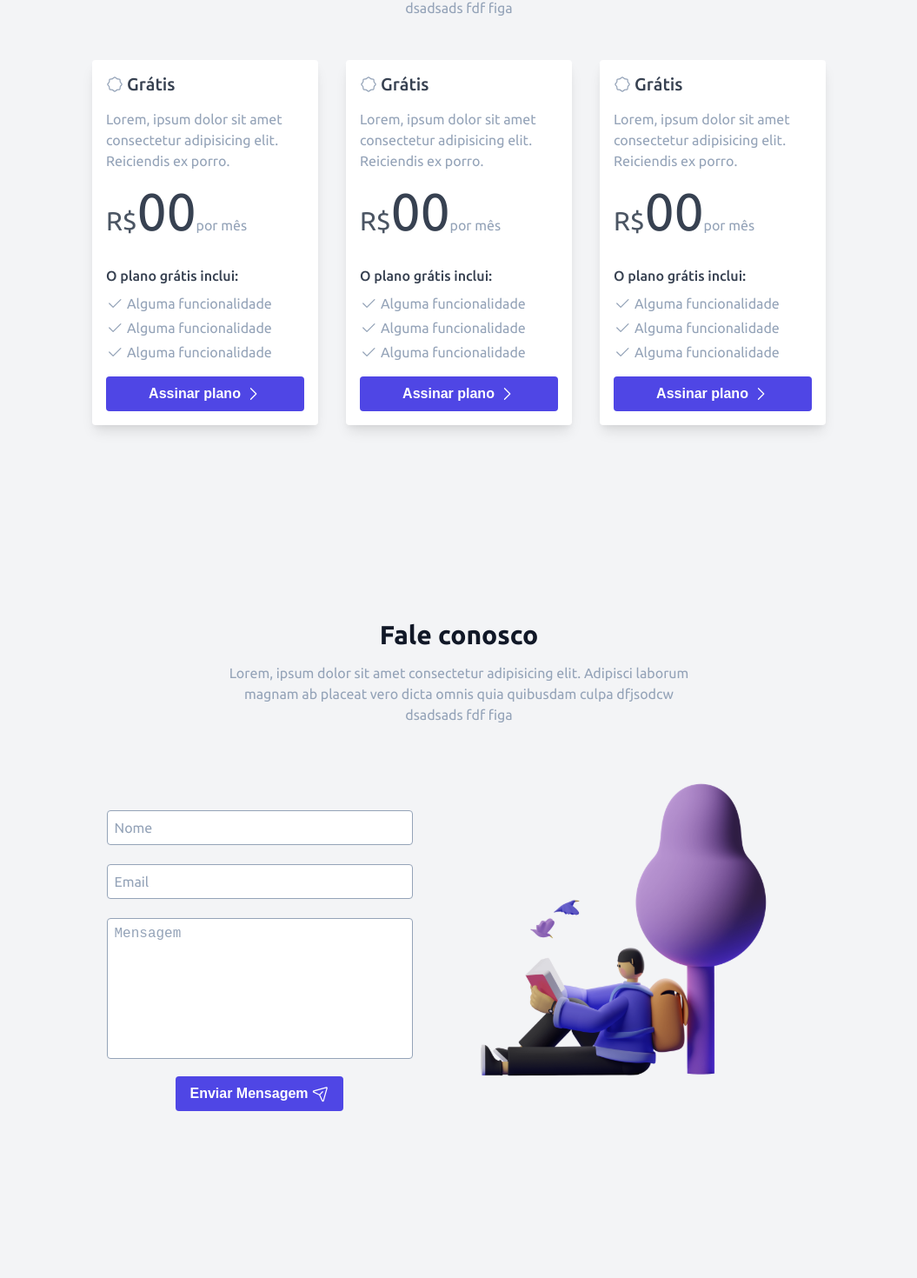
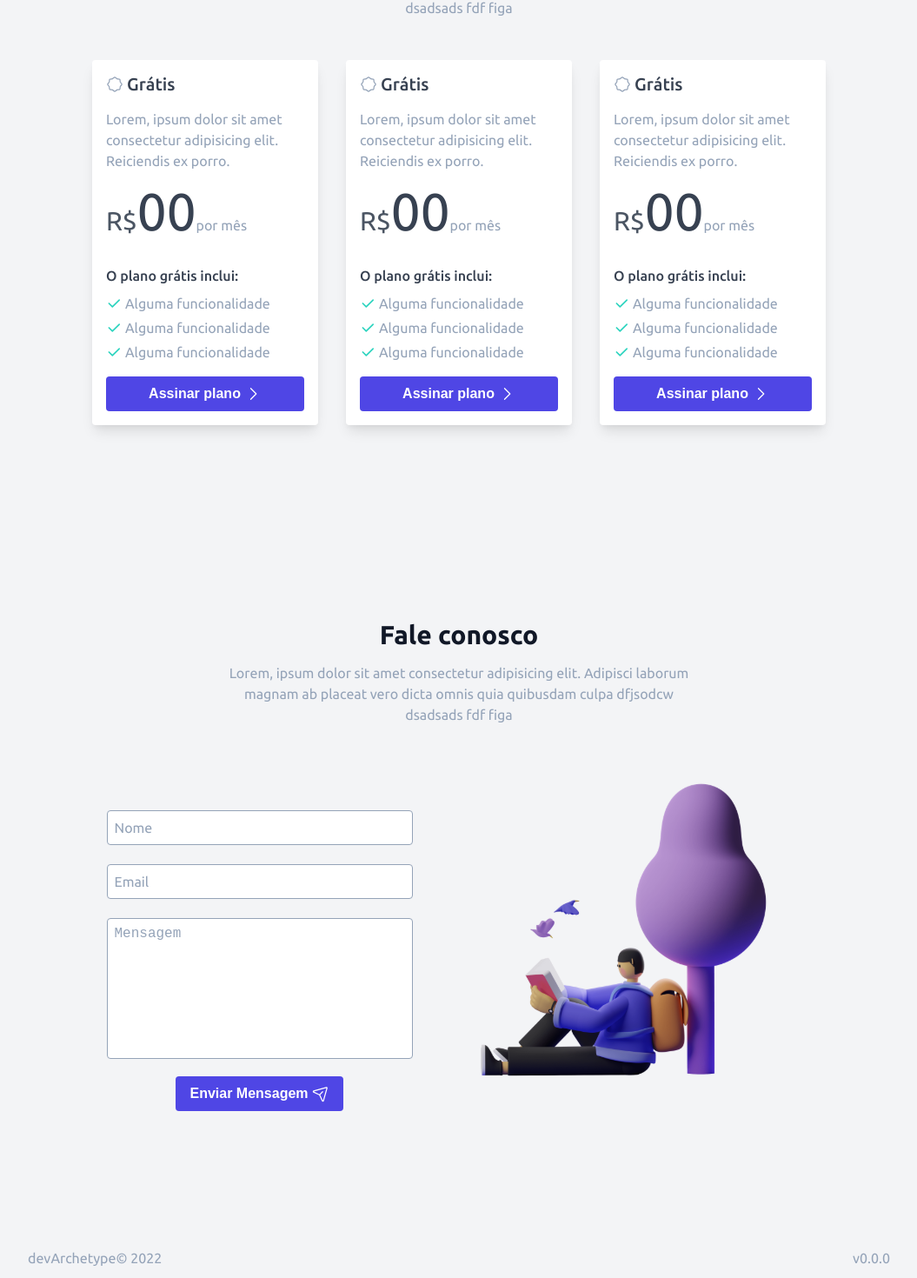
Before and after one commit to devArchetype/recognizer-frontend, a React (Vite) app: page /home in a window 1280 px wide. Shown: the part 1045-2515 px from the top of the page at 87% size, without its empty margins (112-1167 px from the left). Before the commit the page ends 2464 px from the top, so only its background shows below. Built offline with nearby package versions, Linux system fonts and the light colour scheme.

Commit message:
:sparkles: feat: create home page footer

```diff
--- a/src/components/Button/index.tsx
+++ b/src/components/Button/index.tsx
@@ -9,7 +9,7 @@ interface ButtonProps extends HTMLAttributes<HTMLButtonElement> {
   srLabel?: boolean;
   icon?: JSX.Element;
   iconLeft?: boolean;
-  variant?: 'primary' | 'secondary' | 'tertiary' | 'line' | 'icon' | 'danger';
+  variant?: 'primary' | 'secondary' | 'tertiary' | 'line' | 'icon';
   form?: string | undefined;
   confirm?: boolean;
   confirmMessage?: string;
--- a/src/components/Button/styles.ts
+++ b/src/components/Button/styles.ts
@@ -3,7 +3,7 @@ import { SrOnly } from '../../styles/utils';
 
 interface ButtonProps {
   iconLeft: boolean;
-  variant: 'primary' | 'secondary' | 'tertiary' | 'line' | 'icon' | 'danger';
+  variant: 'primary' | 'secondary' | 'tertiary' | 'line' | 'icon';
 }
 
 export const ButtonContainer = styled.button<ButtonProps>`
@@ -56,32 +56,6 @@ export const ButtonContainer = styled.button<ButtonProps>`
 
           &:hover {
             background-color: ${(props) => props.theme.color['base-200']};
-          }
-        `;
-      }
-      case 'danger': {
-        return css`
-          position: relative;
-          padding: ${(props) => props.theme.spacing.xxs};
-          color: #ff0000;
-          background-color: transparent;
-
-          &::before {
-            content: '';
-            width: 0%;
-            height: 2px;
-            position: absolute;
-            inset: ${iconLeft ? 'auto 0 0 auto' : 'auto auto 0 0'};
-            transition: 0.2s;
-            background-color: #ff0000;
-          }
-
-          &:hover {
-            color: #ff4500;
-
-            &::before {
-              width: 100%;
-            }
           }
         `;
       }
--- a/src/components/Modals/PrintExamsMembersModal/index.tsx
+++ b/src/components/Modals/PrintExamsMembersModal/index.tsx
@@ -1,20 +1,21 @@
 import { BaseModal, ModalProps } from '../../base/BaseModal';
 
+import Checkbox from '@mui/material/Checkbox';
 import List from '@mui/material/List';
 import ListItem from '@mui/material/ListItem';
+import ListItemAvatar from '@mui/material/ListItemAvatar';
 import ListItemButton from '@mui/material/ListItemButton';
 import ListItemText from '@mui/material/ListItemText';
-import ListItemAvatar from '@mui/material/ListItemAvatar';
-import Checkbox from '@mui/material/Checkbox';
+import { User } from 'phosphor-react';
 import { useContext, useEffect, useState } from 'react';
-import { User } from 'phosphor-react';
-import { Switch } from '../../Switch';
+import { toast } from 'react-toastify';
 import { AuthContext } from '../../../contexts/AuthContext';
 import { recognizerApi } from '../../../services/axios/instances';
-import { toast } from 'react-toastify';
+import { Switch } from '../../Switch';
 
+import { useNavigate, useParams } from 'react-router-dom';
+import { useTheme } from 'styled-components';
 import { SwitchContainer } from './styles';
-import { useNavigate, useParams } from 'react-router-dom';
 
 type Member = {
   id: string;
@@ -23,6 +24,8 @@ type Member = {
 };
 
 export const PrintExamsMembersModal = ({ handleModalDisplay }: ModalProps) => {
+  const theme = useTheme();
+
   const { groupId, examId } = useParams();
   const navigate = useNavigate();
 
@@ -62,6 +65,10 @@ export const PrintExamsMembersModal = ({ handleModalDisplay }: ModalProps) => {
     setChecked(newChecked);
   };
 
+  const handleSelectAllMembers = () => {
+    setMarkAllMembers((prevState) => !prevState);
+  };
+
   const handleMembers = async () => {
     if (markAllIMembers) setMembersExamPrint(members);
     else setMembersExamPrint(checked);
@@ -85,14 +92,15 @@ export const PrintExamsMembersModal = ({ handleModalDisplay }: ModalProps) => {
     >
       <SwitchContainer>
         <Switch
-          label="Marcar Todos"
+          label="Marcar todos"
           srLabel={false}
           leftLabel
-          onChange={(event) => setMarkAllMembers(event.target.checked)}
+          checked={markAllIMembers}
+          onChange={handleSelectAllMembers}
         />
       </SwitchContainer>
 
-      <List dense sx={{ width: '100%', bgcolor: 'background.paper' }}>
+      <List dense sx={{ width: '100%', bgcolor: theme.color['base-100'] }}>
         {members.map((member) => {
           const labelId = `checkbox-list-secondary-label-${member.id}`;
           return (
--- a/src/components/Modals/PrintExamsMembersModal/styles.ts
+++ b/src/components/Modals/PrintExamsMembersModal/styles.ts
@@ -1,7 +1,7 @@
 import styled from 'styled-components';
 
 export const SwitchContainer = styled.div`
-  width: 100;
+  width: 100%;
   display: flex;
   align-items: center;
   justify-content: flex-end;
--- a/src/components/SubscriptionCard/index.tsx
+++ b/src/components/SubscriptionCard/index.tsx
@@ -54,7 +54,7 @@ export const SubscriptionCard = () => {
               return (
                 <DetailItem key={`${detail}_${index}`}>
                   <span>
-                    <Check />
+                    <Check weight="bold" />
                   </span>
                   <p>{detail}</p>
                 </DetailItem>
--- a/src/components/SubscriptionCard/styles.ts
+++ b/src/components/SubscriptionCard/styles.ts
@@ -87,6 +87,7 @@ export const DetailItem = styled.li`
 
   span {
     line-height: 0;
-    font-size: ${(props) => props.theme.text.xl};
+    font-size: ${(props) => props.theme.text.lg};
+    color: ${(props) => props.theme.color['success-base']};
   }
 `;
--- a/src/layouts/Header/index.tsx
+++ b/src/layouts/Header/index.tsx
@@ -3,18 +3,18 @@ import { useContext } from 'react';
 import { Link } from 'react-router-dom';
 import { Avatar } from '../../components/Avatar';
 import { Logo } from '../../components/Logo';
-import { Button } from '../../components/Button';
+import { AuthContext } from '../../contexts/AuthContext';
 import { HeaderContainer, Wrapper } from './styles';
-import { AuthContext } from '../../contexts/AuthContext';
 
-import { SignOut } from 'phosphor-react';
 
 export const Header = () => {
-  const { user, logout } = useContext(AuthContext);
+  const { user } = useContext(AuthContext);
 
   return (
     <HeaderContainer>
-      <Logo />
+      <Link to="/grupos">
+        <Logo />
+      </Link>
       <Wrapper>
         <Link to="/perfil">
           <Avatar
@@ -24,14 +24,6 @@ export const Header = () => {
             url={user.avatar || '/images/favicon.svg'}
           />
         </Link>
-
-        <Button
-          label="Sair"
-          type="button"
-          variant="danger"
-          icon={<SignOut />}
-          onClick={logout}
-        />
       </Wrapper>
     </HeaderContainer>
   );
--- /dev/null
+++ b/src/pages/Home/components/Footer/index.tsx
@@ -0,0 +1,22 @@
+import { version } from '../../../../../package.json';
+import { FooterContainer, FooterWrapper } from './styles';
+
+export const Footer = () => {
+  return (
+    <FooterContainer>
+      <FooterWrapper>
+        <div>
+          <a
+            href="https://github.com/devArchetype"
+            target="_blank"
+            rel="noreferrer"
+          >
+            devArchetype
+          </a>
+          <span>&copy; 2022</span>
+        </div>
+        <span>v{version}</span>
+      </FooterWrapper>
+    </FooterContainer>
+  );
+};
--- /dev/null
+++ b/src/pages/Home/components/Footer/styles.ts
@@ -0,0 +1,19 @@
+import styled from 'styled-components';
+
+export const FooterContainer = styled.footer`
+  width: 100%;
+`;
+
+export const FooterWrapper = styled.div`
+  width: 100%;
+  max-width: 1024px;
+  display: flex;
+  justify-content: space-between;
+  align-items: center;
+  padding: ${(props) => props.theme.spacing.md};
+  margin: 0 auto;
+
+  a {
+    color: ${(props) => props.theme.color['base-400']};
+  }
+`;
--- a/src/pages/Home/components/Header/index.tsx
+++ b/src/pages/Home/components/Header/index.tsx
@@ -24,7 +24,9 @@ export const Header = () => {
   return (
     <HeaderContainer isScrolling={isScrolling}>
       <HeaderWrapper>
-        <Logo />
+        <a href="#home">
+          <Logo />
+        </a>
 
         <nav>
           <Menu display={displayMenu} onItemClick={handleDisplayMenu} />
--- a/src/pages/Home/index.tsx
+++ b/src/pages/Home/index.tsx
@@ -1,3 +1,4 @@
+import { Footer } from './components/Footer';
 import { Header } from './components/Header';
 import { ContactSection } from './sections/ContactSection';
 import { HomeSection } from './sections/HomeSection';
@@ -14,6 +15,8 @@ export const Home = () => {
         <SubscriptionSection />
         <ContactSection />
       </MainContainer>
+
+      <Footer />
     </HomeContainer>
   );
 };
--- a/src/pages/Preferences/pages/General/index.tsx
+++ b/src/pages/Preferences/pages/General/index.tsx
@@ -1,9 +1,13 @@
+import { SignOut } from 'phosphor-react';
 import { useContext } from 'react';
+import { Button } from '../../../../components/Button';
 import { Switch } from '../../../../components/Switch';
+import { AuthContext } from '../../../../contexts/AuthContext';
 import { PreferencesContext } from '../../../../contexts/PreferencesContext';
 import { PageSection } from '../../../../layouts/PageSection';
 
 export const General = () => {
+  const { logout } = useContext(AuthContext);
   const { isDark, toggleTheme } = useContext(PreferencesContext);
 
   const label = isDark ? 'Alterar para tema claro' : 'Alterar para tema escuro';
@@ -18,11 +22,21 @@ export const General = () => {
       </p>
       <Switch
         label={label}
-        srLabel
         title={label}
+        srLabel={false}
+        checked={isDark}
+        leftLabel
         onChange={toggleTheme}
-        checked={isDark}
       />
+      <div>
+        <Button
+          label="Sair"
+          type="button"
+          variant="line"
+          icon={<SignOut />}
+          onClick={logout}
+        />
+      </div>
     </PageSection>
   );
 };
```
Also changed, not shown: 1 other file (tests, documents, lock files or other folders).
